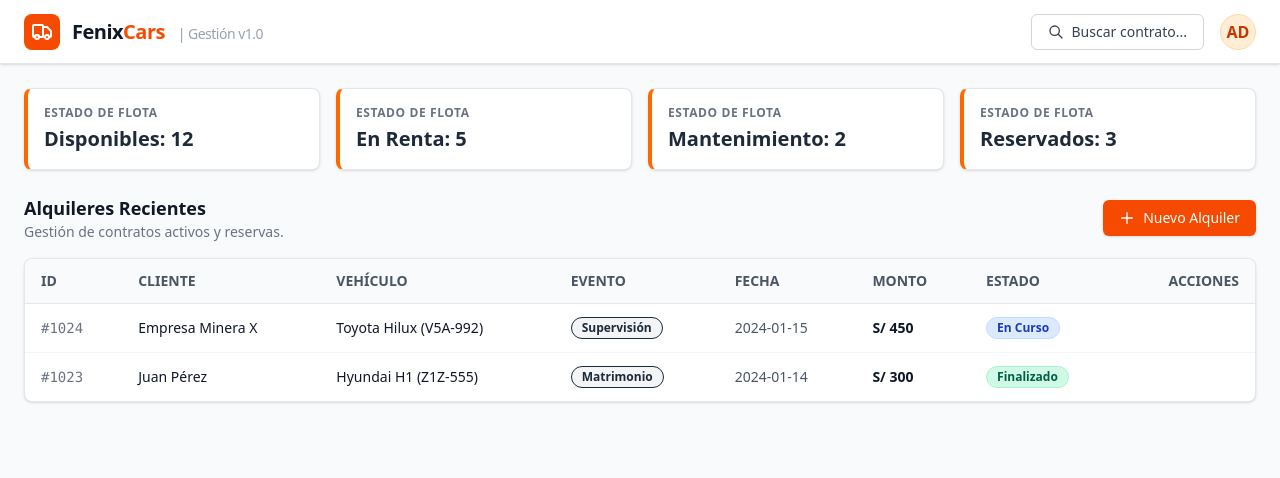
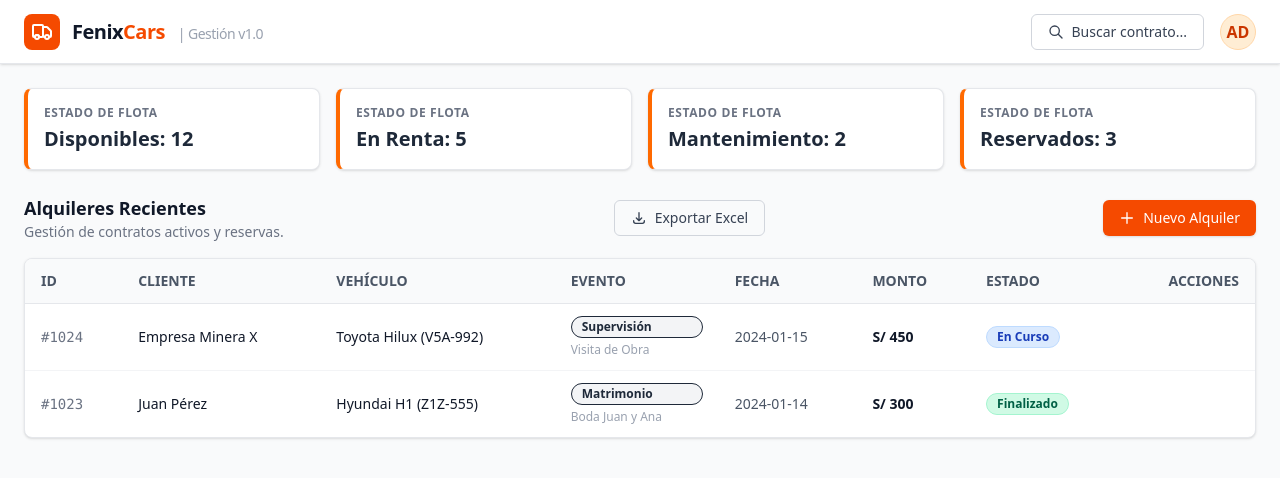
Before and after one commit to DrKivan/Cybercorp-VehiculosAlquiler, a React (Vite) app: page / in a window 1280 px wide. Shown: the top 478 px of the page. Built offline with nearby package versions, Linux system fonts and the light colour scheme.

Commit message:
fix: errores y exportacion excel

```diff
--- a/package.json
+++ b/package.json
@@ -13,7 +13,8 @@
     "@tailwindcss/vite": "^4.1.18",
     "react": "^19.2.0",
     "react-dom": "^19.2.0",
-    "tailwindcss": "^4.1.18"
+    "tailwindcss": "^4.1.18",
+    "xlsx": "^0.18.5"
   },
   "devDependencies": {
     "@eslint/js": "^9.39.1",
--- a/src/pages/preview.jsx
+++ b/src/pages/preview.jsx
@@ -1,4 +1,5 @@
 import React, { useState, useEffect, useRef } from 'react';
+import { exportRentalsToExcel } from '../utils/excelExport';
 
 /**
  * Componentes UI Reutilizables
@@ -88,8 +89,7 @@ const Badge = ({ variant = "default", children }) => {
 
 // --- ICONOS SVG ---
 const Icons = {
-  Plus: (props) => <svg {...props} fill="none" viewBox="0 0 24 24" stroke="currentColor" strokeWidth="2"><path strokeLinecap="round" strokeLinejoin="round" d="M12 4v16m8-8H4" /></svg>,
-  MapPin: (props) => <svg {...props} fill="none" viewBox="0 0 24 24" stroke="currentColor" strokeWidth="2"><path strokeLinecap="round" strokeLinejoin="round" d="M17.657 16.657L13.414 20.9a1.998 1.998 0 01-2.827 0l-4.244-4.243a8 8 0 1111.314 0z" /><path strokeLinecap="round" strokeLinejoin="round" d="M15 11a3 3 0 11-6 0 3 3 0 016 0z" /></svg>,
+  Plus: (props) => <svg {...props} fill="none" viewBox="0 0 24 24" stroke="currentColor" strokeWidth="2"><path strokeLinecap="round" strokeLinejoin="round" d="M12 4v16m8-8H4" /></svg>,    Download: (props) => <svg {...props} fill="none" viewBox="0 0 24 24" stroke="currentColor" strokeWidth="2"><path strokeLinecap="round" strokeLinejoin="round" d="M4 16v1a3 3 0 003 3h10a3 3 0 003-3v-1m-4-4l-4 4m0 0l-4-4m4 4V4" /></svg>,  MapPin: (props) => <svg {...props} fill="none" viewBox="0 0 24 24" stroke="currentColor" strokeWidth="2"><path strokeLinecap="round" strokeLinejoin="round" d="M17.657 16.657L13.414 20.9a1.998 1.998 0 01-2.827 0l-4.244-4.243a8 8 0 1111.314 0z" /><path strokeLinecap="round" strokeLinejoin="round" d="M15 11a3 3 0 11-6 0 3 3 0 016 0z" /></svg>,
   Calendar: (props) => <svg {...props} fill="none" viewBox="0 0 24 24" stroke="currentColor" strokeWidth="2"><path strokeLinecap="round" strokeLinejoin="round" d="M8 7V3m8 4V3m-9 8h10M5 21h14a2 2 0 002-2V7a2 2 0 00-2-2H5a2 2 0 00-2 2v12a2 2 0 002 2z" /></svg>,
   Car: (props) => <svg {...props} fill="none" viewBox="0 0 24 24" stroke="currentColor" strokeWidth="2"><path strokeLinecap="round" strokeLinejoin="round" d="M9 17a2 2 0 11-4 0 2 2 0 014 0zM19 17a2 2 0 11-4 0 2 2 0 014 0z" /><path strokeLinecap="round" strokeLinejoin="round" d="M13 16V6a1 1 0 00-1-1H4a1 1 0 00-1 1v10a1 1 0 001 1h1m8-1a1 1 0 01-1 1H9m4-1V8a1 1 0 011-1h2.586a1 1 0 01.707.293l3.414 3.414a1 1 0 01.293.707V16a1 1 0 01-1 1h-1m-6-1a1 1 0 001 1h1M5 17a2 2 0 012-2v0a2 2 0 012 2v0" /></svg>,
   Search: (props) => <svg {...props} fill="none" viewBox="0 0 24 24" stroke="currentColor" strokeWidth="2"><path strokeLinecap="round" strokeLinejoin="round" d="M21 21l-6-6m2-5a7 7 0 11-14 0 7 7 0 0114 0z" /></svg>,
@@ -180,8 +180,20 @@ const MapPicker = ({ onConfirm, onCancel }) => {
 export const Preview = () => {
   // --- MOCK DATA INICIAL ---
   const [rentals, setRentals] = useState([
-    { id: 1024, clientId: 1, vehicleId: 1, event: "Supervisión", date: "2024-01-15", status: "rented", amount: 450 },
-    { id: 1023, clientId: 101, vehicleId: 2, event: "Matrimonio", date: "2024-01-14", status: "finished", amount: 300 },
+    {
+      id: 1024, clientId: 1, vehicleId: 1,
+      category: "Supervisión", eventName: "Visita de Obra",
+      date: "2024-01-15", status: "rented", amount: 450,
+      startTime: "08:00", endTime: "17:00", baseRate: 50,
+      locationText: "Mina San Cristobal", locationCoords: null, driverId: "1"
+    },
+    {
+      id: 1023, clientId: 101, vehicleId: 2,
+      category: "Matrimonio", eventName: "Boda Juan y Ana",
+      date: "2024-01-14", status: "finished", amount: 300,
+      startTime: "14:00", endTime: "20:00", baseRate: 50,
+      locationText: "Salón Los Olivos", locationCoords: null, driverId: ""
+    },
   ]);
 
   const [clients, setClients] = useState([
@@ -259,11 +271,16 @@ export const Preview = () => {
       ...initialFormState,
       ...rental,
       clientId: rental.clientId,
-      isNewClient: false, // Al editar siempre iniciamos asumiendo cliente existe
-      // Recuperar datos guardados o usar defaults
+      isNewClient: false,
+      // Recuperar datos completos
       startTime: rental.startTime || "08:00",
       endTime: rental.endTime || "17:00",
-      baseRate: rental.baseRate || 50
+      baseRate: rental.baseRate || 50,
+      category: rental.category || rental.event || "", // Compatibilidad
+      eventName: rental.eventName || "",
+      driverId: rental.driverId || "",
+      locationText: rental.locationText || "",
+      locationCoords: rental.locationCoords || null
     });
     setIsModalOpen(true);
   };
@@ -298,16 +315,18 @@ export const Preview = () => {
       id: formData.id || Date.now(), // ID nuevo o existente
       clientId: finalClientId,
       vehicleId: Number(formData.vehicleId),
-      event: formData.category || "General",
+      // Guardado completo de todos los campos del form
+      category: formData.category || "General",
+      eventName: formData.eventName || "",
       date: formData.date,
       status: formData.status,
       amount: formData.amount,
-      // Persistir datos de cálculo
       startTime: formData.startTime,
       endTime: formData.endTime,
       baseRate: formData.baseRate,
       locationCoords: formData.locationCoords,
-      locationText: formData.locationText
+      locationText: formData.locationText,
+      driverId: formData.driverId
     };
 
     if (formData.id) {
@@ -376,6 +395,9 @@ export const Preview = () => {
               <h2 className="text-lg font-bold text-gray-900">Alquileres Recientes</h2>
               <p className="text-sm text-gray-500">Gestión de contratos activos y reservas.</p>
             </div>
+            <Button onClick={() => exportRentalsToExcel(rentals, clients, vehicles)} variant="outline" icon={Icons.Download} className="mr-2">
+                Exportar Excel
+            </Button>
             <Button onClick={handleOpenNew} icon={Icons.Plus}>Nuevo Alquiler</Button>
           </div>
 
@@ -400,7 +422,12 @@ export const Preview = () => {
                       <td className="px-4 py-3 font-mono text-gray-500">#{r.id}</td>
                       <td className="px-4 py-3 font-medium">{getClientName(r.clientId)}</td>
                       <td className="px-4 py-3">{getVehicleName(r.vehicleId)}</td>
-                      <td className="px-4 py-3"><Badge variant="default">{r.event}</Badge></td>
+                      <td className="px-4 py-3">
+                        <div className="flex flex-col">
+                            <Badge variant="default">{r.category || r.event}</Badge>
+                            {r.eventName && <span className="text-xs text-gray-400 mt-1">{r.eventName}</span>}
+                        </div>
+                      </td>
                       <td className="px-4 py-3 text-gray-600">{r.date}</td>
                       <td className="px-4 py-3 font-semibold">S/ {r.amount}</td>
                       <td className="px-4 py-3">
@@ -588,6 +615,8 @@ export const Preview = () => {
                         <span className="w-6 h-6 rounded-full bg-gray-100 text-gray-600 flex items-center justify-center text-xs">4</span>
                         Chofer
                       </h4>
+                        value={formData.driverId}
+                        onChange={e => setFormData({...formData, driverId: e.target.value})}
                       <Select
                         label="Asignar Conductor"
                         options={[{ label: "Sin Chofer", value: "" }, { label: "Carlos Mamani", value: "1" }]}
--- /dev/null
+++ b/src/utils/excelExport.js
@@ -0,0 +1,72 @@
+import * as XLSX from 'xlsx';
+
+/**
+ * Servicio Profesional de Exportación a Excel
+ * Genera reportes gerenciales con formato y hojas múltiples si es necesario.
+ */
+export const exportRentalsToExcel = (rentals, clients, vehicles) => {
+  // 1. Preparar Dataset Plano (Flatten Data)
+  // Cruzamos los datos relacionales (ID de cliente/vehículo) con sus nombres reales
+  const flatData = rentals.map(r => {
+    const client = clients.find(c => c.id === r.clientId) || {};
+    const vehicle = vehicles.find(v => v.id === r.vehicleId) || {};
+
+    // Formatear coordenadas si existen
+    const strCoords = r.locationCoords
+        ? `${r.locationCoords.lat}, ${r.locationCoords.lng}`
+        : 'N/A';
+
+    return {
+      "ID Contrato": r.id,
+      "Estado": r.status === 'rented' ? 'EN CURSO' : r.status === 'reserved' ? 'RESERVADO' : 'FINALIZADO',
+      "Fecha": r.date,
+      "Hora Inicio": r.startTime || '-',
+      "Hora Fin": r.endTime || '-',
+      "Cliente": client.name || 'Desconocido',
+      "Teléfono": client.phone || '-',
+      "Vehículo": vehicle.name || 'Desconocido',
+      "Placa": vehicle.plate || '-',
+      "Categoría": r.category || 'General',
+      "Evento": r.eventName || '-',
+      "Ubicación": r.locationText || '-',
+      "Coordenadas GPS": strCoords,
+      "Chofer ID": r.driverId ? (r.driverId === "1" ? "Carlos Mamani" : "Otro") : "Sin Chofer",
+      "Tarifa Base (S/)": r.baseRate || 0,
+      "Total (S/)": r.amount || 0
+    };
+  });
+
+  // 2. Crear Libro de Trabajo (Workbook)
+  const wb = XLSX.utils.book_new();
+
+  // 3. Convertir JSON a Hoja de Cálculo (Worksheet)
+  const ws = XLSX.utils.json_to_sheet(flatData);
+
+  // 4. Ajustar Ancho de Columnas (Auto-width cosmético)
+  const colWidths = [
+    { wch: 10 }, // ID
+    { wch: 12 }, // Estado
+    { wch: 12 }, // Fecha
+    { wch: 10 }, // Hora I
+    { wch: 10 }, // Hora F
+    { wch: 25 }, // Cliente
+    { wch: 12 }, // Telefono
+    { wch: 20 }, // Vehiculo
+    { wch: 10 }, // Placa
+    { wch: 15 }, // Categoria
+    { wch: 20 }, // Evento
+    { wch: 30 }, // Ubicacion
+    { wch: 20 }, // GPS
+    { wch: 15 }, // Chofer
+    { wch: 12 }, // Tarifa
+    { wch: 12 }, // Total
+  ];
+  ws['!cols'] = colWidths;
+
+  // 5. Agregar Hoja al Libro
+  XLSX.utils.book_append_sheet(wb, ws, "Reporte Operativo");
+
+  // 6. Generar Blob y Descargar
+  const fileName = `Reporte_FenixCars_${new Date().toISOString().split('T')[0]}.xlsx`;
+  XLSX.writeFile(wb, fileName);
+};
```
Also changed, not shown: 1 other file (tests, documents, lock files or other folders).
